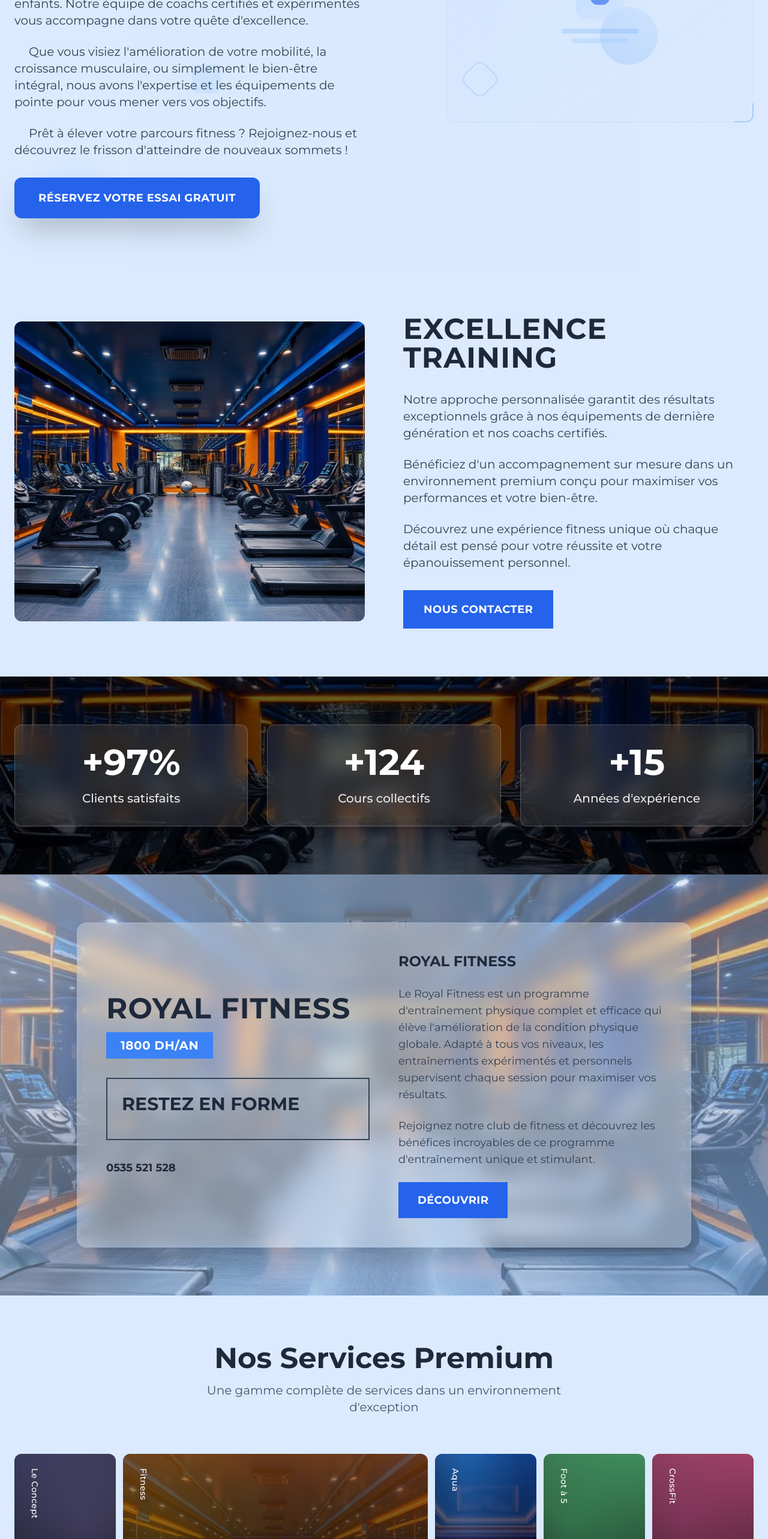
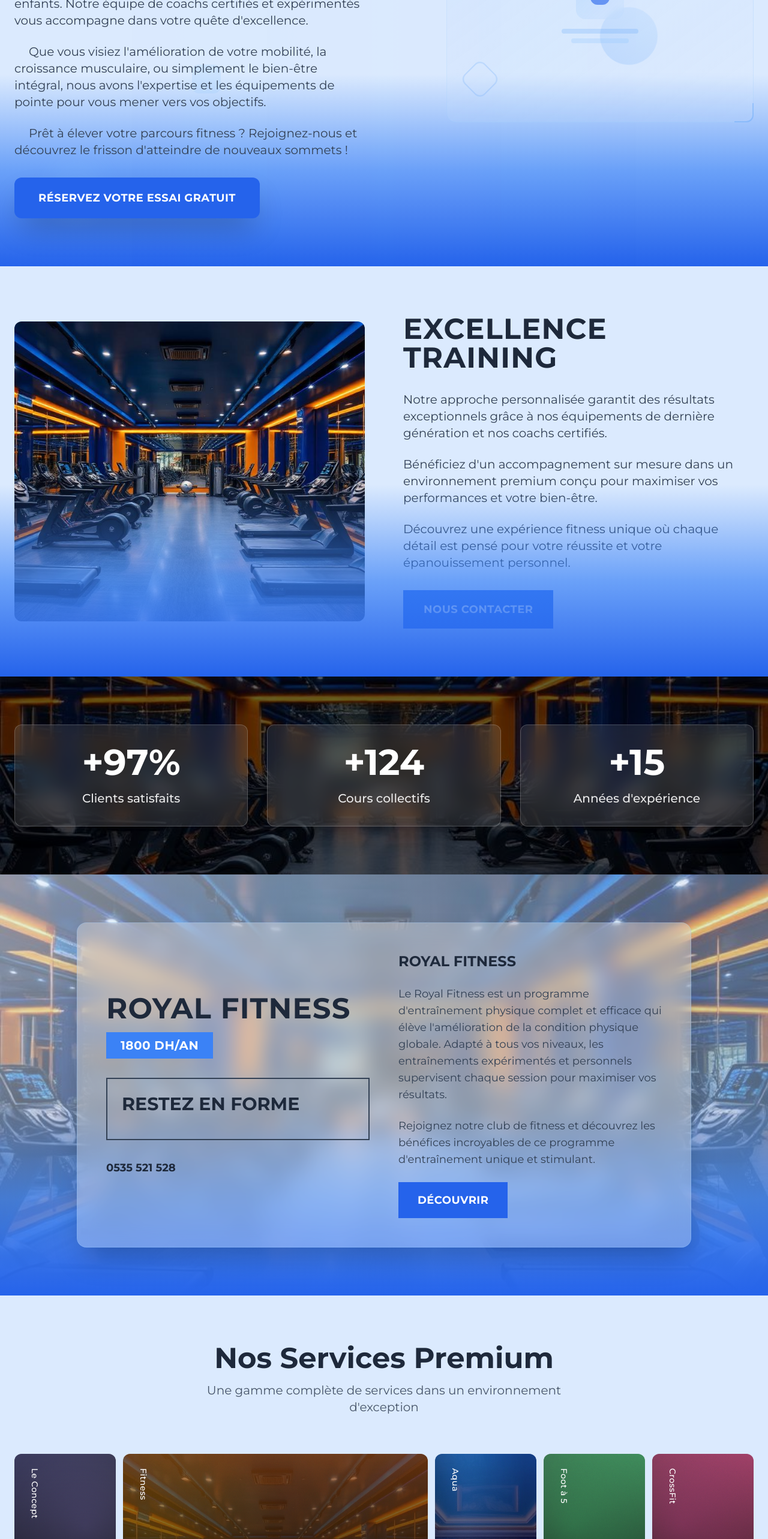
Before and after one commit to SimonOnChain/regal-fit-showcase, a React (Vite) app: page / in a window 1280 px wide. Shown: the part 1220-3786 px from the top of the page at 60% size. Built offline with nearby package versions, Linux system fonts and the light colour scheme; grey boxes are pictures that could not be loaded; the HTML template or start-up script is replaced by a standard one.

Commit message:
Add blue shadow to all sections

```diff
--- a/src/pages/Index.tsx
+++ b/src/pages/Index.tsx
@@ -57,6 +57,7 @@ const Index = () => {
       <AnimatedSection className="relative py-20 overflow-hidden bg-blue-100">
         {/* Modern Blue Background with Gradient */}
         <div className="absolute inset-0 bg-blue-100"></div>
+        <div className="absolute bottom-0 left-0 right-0 h-80 bg-gradient-to-t from-blue-600 via-blue-500/70 via-blue-400/40 via-blue-300/20 to-transparent"></div>
 
         {/* Geometric Background Elements */}
         <div className="absolute inset-0">
@@ -165,7 +166,8 @@ const Index = () => {
       </AnimatedSection>
 
       {/* Excellence Training Section */}
-      <AnimatedSection className="py-20 bg-blue-100">
+      <AnimatedSection className="py-20 bg-blue-100 relative overflow-hidden">
+        <div className="absolute bottom-0 left-0 right-0 h-80 bg-gradient-to-t from-blue-600 via-blue-500/70 via-blue-400/40 via-blue-300/20 to-transparent"></div>
         <div className="container mx-auto px-6">
           <div className="grid grid-cols-1 lg:grid-cols-2 gap-16 items-center">
             {/* Left Image */}
@@ -265,6 +267,7 @@ const Index = () => {
           }}
         />
         <div className="absolute inset-0 bg-gradient-to-br from-blue-100/60 via-blue-200/40 to-blue-300/60" />
+        <div className="absolute bottom-0 left-0 right-0 h-80 bg-gradient-to-t from-blue-600 via-blue-500/70 via-blue-400/40 via-blue-300/20 to-transparent"></div>
 
         <div className="relative z-10 container mx-auto px-6">
           <div className="max-w-5xl mx-auto">
@@ -322,7 +325,8 @@ const Index = () => {
       </AnimatedSection>
 
       {/* Services Section */}
-      <AnimatedSection className="py-20 bg-blue-100">
+      <AnimatedSection className="py-20 bg-blue-100 relative overflow-hidden">
+        <div className="absolute bottom-0 left-0 right-0 h-80 bg-gradient-to-t from-blue-600 via-blue-500/70 via-blue-400/40 via-blue-300/20 to-transparent"></div>
         <div className="container mx-auto px-4 sm:px-6">
           <div className="text-center mb-16">
             <h2 className="text-2xl sm:text-3xl md:text-4xl lg:text-5xl font-serif font-bold text-slate-800 mb-4 animate-fade-in">
```
